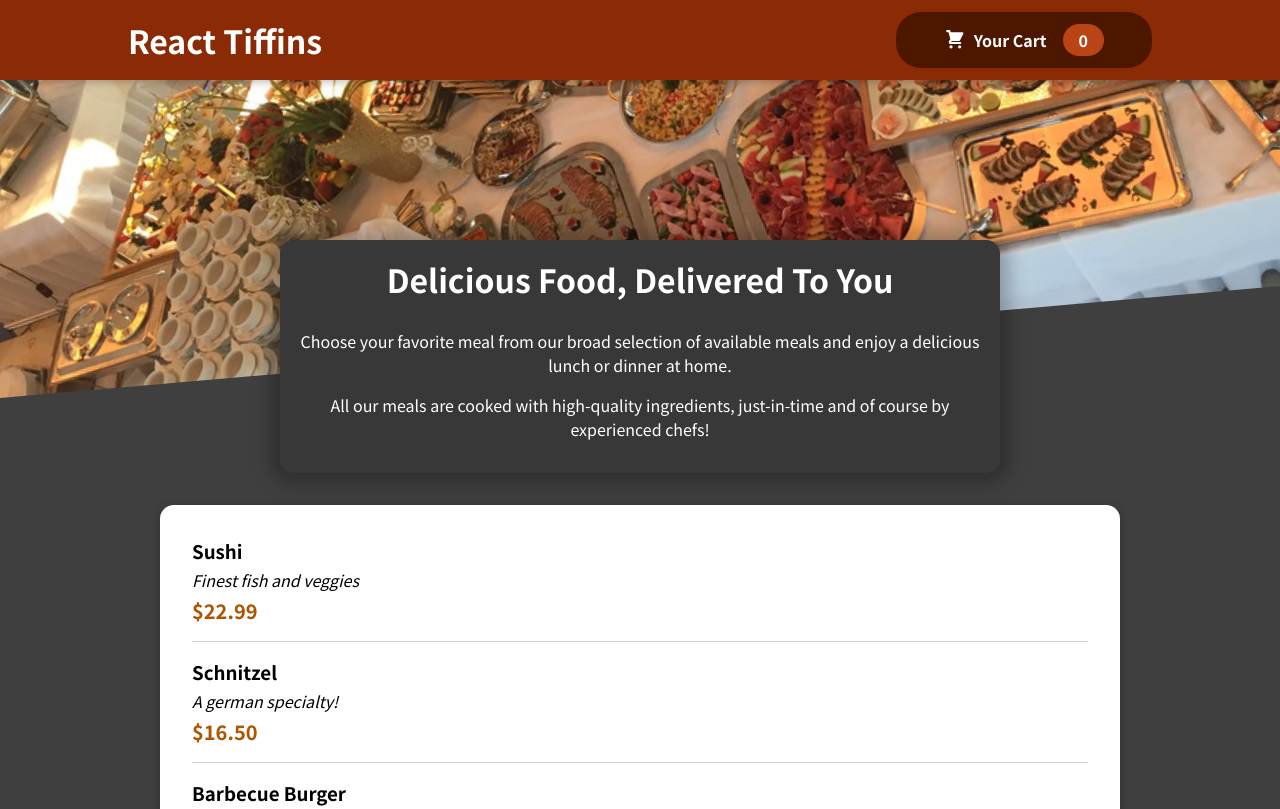
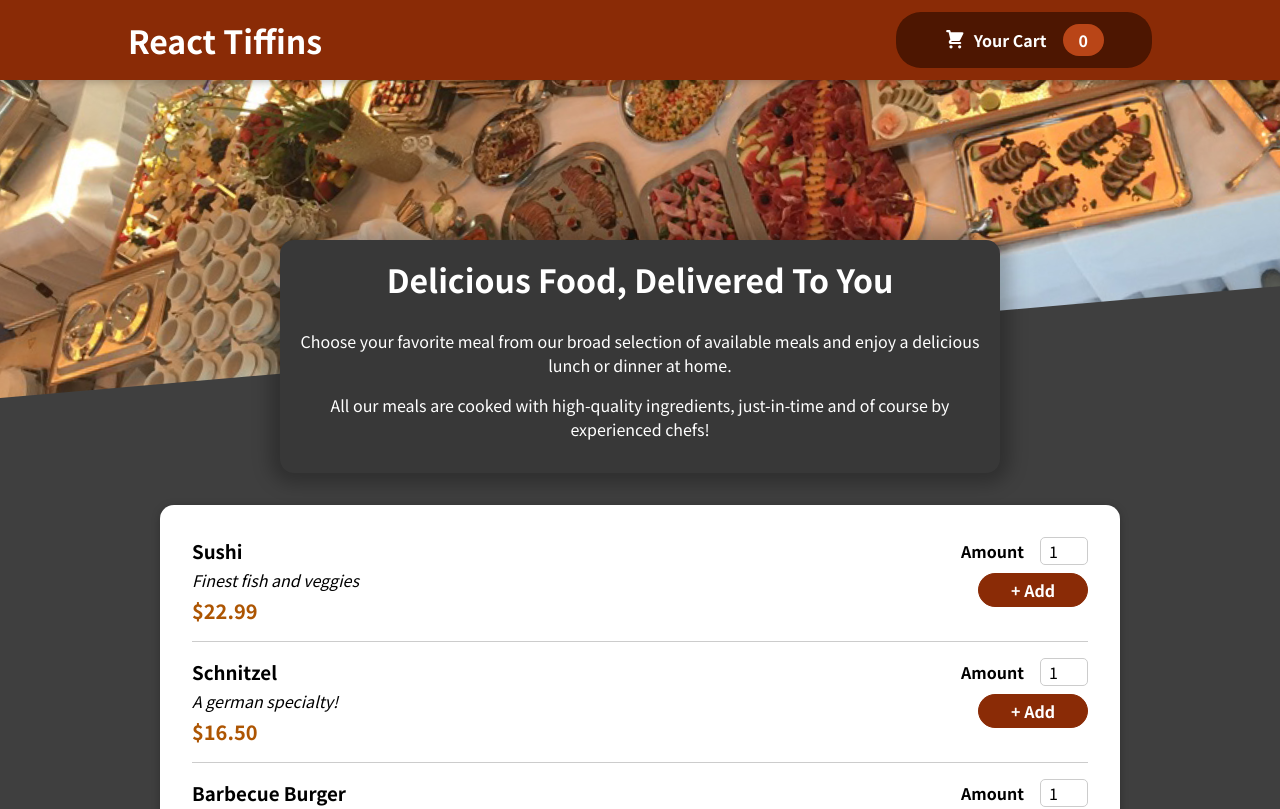
Before and after one commit to aniketdeshmukh548/Restaurant-website, a React (Create React App) app: page / in a window 1280 px wide. Shown: the top 809 px of the page. Built offline with nearby package versions, Linux system fonts and the light colour scheme.

Commit message:
Adding a Form

```diff
--- a/src/components/Meals/MealItem/MealItem.js
+++ b/src/components/Meals/MealItem/MealItem.js
@@ -1,4 +1,5 @@
 import classes from './MealItem.module.css'
+import MealItemFrom from './MealItemForm';
 
 const MealItem=(props)=>{
 const price=`$${props.price.toFixed(2)}`
@@ -11,7 +12,7 @@ const price=`$${props.price.toFixed(2)}`
                 <div className={classes.price}>{price}</div>
             </div>
             <div>
-                <form></form>
+                <MealItemFrom />
             </div>
         </li>
     )
--- a/src/components/Meals/MealItem/MealItemForm.js
+++ b/src/components/Meals/MealItem/MealItemForm.js
@@ -0,0 +1,21 @@
+import { text } from 'body-parser'
+import Input from '../../UI/Input'
+import classes from './MealItemForm.module.css'
+
+const MealItemFrom=(props)=>{
+    return(
+        <form className={classes.form}>
+            <Input label="Amount" input={{
+                id:'amount',
+                type:'number',
+                min:'1',
+                max:'5',
+                step:'1',
+                defaultValue:'1'
+            }}/>
+            <button>+ Add</button>
+        </form>
+    )
+}
+
+export default MealItemFrom
--- /dev/null
+++ b/src/components/Meals/MealItem/MealItemForm.module.css
@@ -0,0 +1,20 @@
+.form {
+    text-align: right;
+  }
+
+  .form button {
+    font: inherit;
+    cursor: pointer;
+    background-color: #8a2b06;
+    border: 1px solid #8a2b06;
+    color: white;
+    padding: 0.25rem 2rem;
+    border-radius: 20px;
+    font-weight: bold;
+  }
+
+  .form button:hover,
+  .form button:active {
+    background-color: #641e03;
+    border-color: #641e03;
+  }
--- /dev/null
+++ b/src/components/UI/Input.js
@@ -0,0 +1,12 @@
+ import classes from './Input.module.css'
+
+ const Input=(props)=>{
+    return(
+        <div className={classes.input}>
+            <label htmlFor={props.input.id}>{props.label}</label>
+            <input {...props.input} />
+        </div>
+    )
+ }
+
+ export default Input;
--- /dev/null
+++ b/src/components/UI/Input.module.css
@@ -0,0 +1,18 @@
+.input {
+    display: flex;
+    align-items: center;
+    margin-bottom: 0.5rem;
+  }
+
+  .input label {
+    font-weight: bold;
+    margin-right: 1rem;
+  }
+
+  .input input {
+    width: 3rem;
+    border-radius: 5px;
+    border: 1px solid #ccc;
+    font: inherit;
+    padding-left: 0.5rem;
+  }
```
